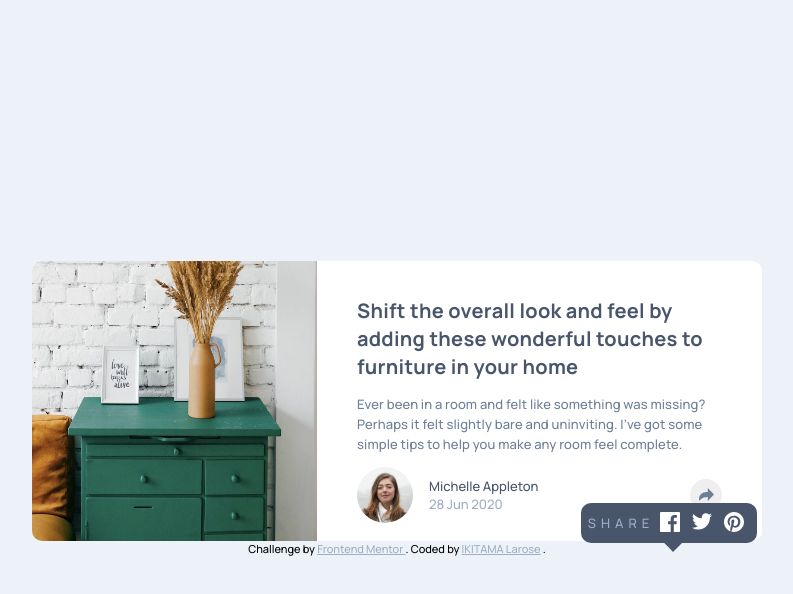
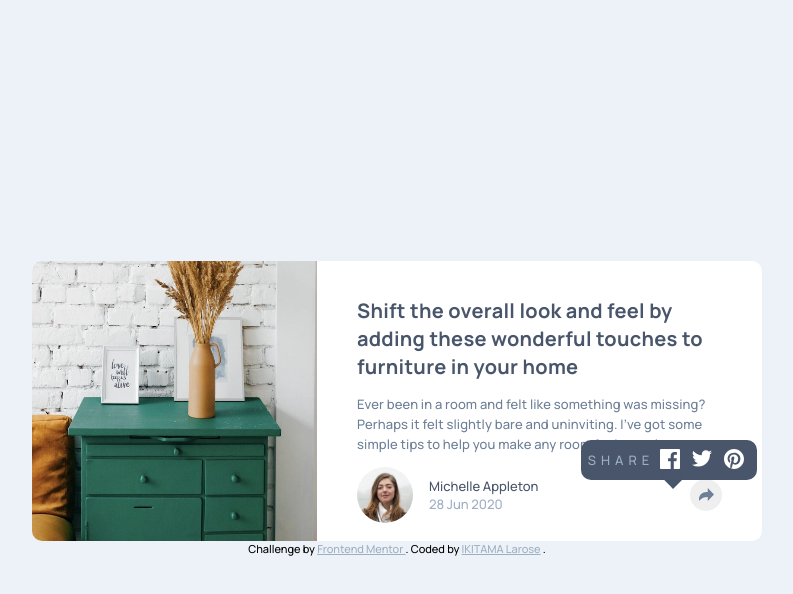
Before and after one commit to ikitamalarose/article-preview-component-master-challenge, a plain HTML site: page index.html in a window 1280 px wide. Both pictures are taken after a click on the button 949 px from the left and 494 px from the top of the page. Shown: the whole page, without its empty margins (243-1036 px from the left). Drawn offline with Linux system fonts and the light colour scheme.

Commit message:
updated css

```diff
--- a/styles/main.css
+++ b/styles/main.css
@@ -288,7 +288,7 @@ body {
         position: absolute;
         z-index: 50;
         right: 17.5rem;/* 280px */
-        bottom: 16.063rem;/* 257px */
+        bottom:40%;/* 257px 16.063rem */
 
     }
 
```
